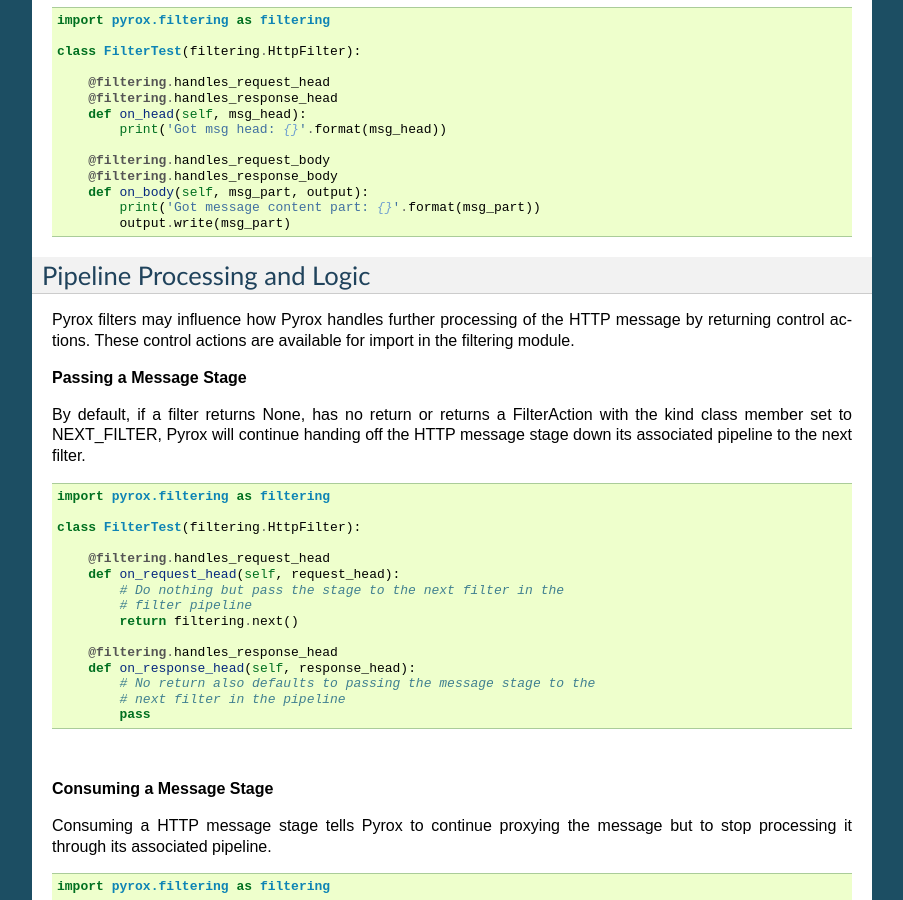
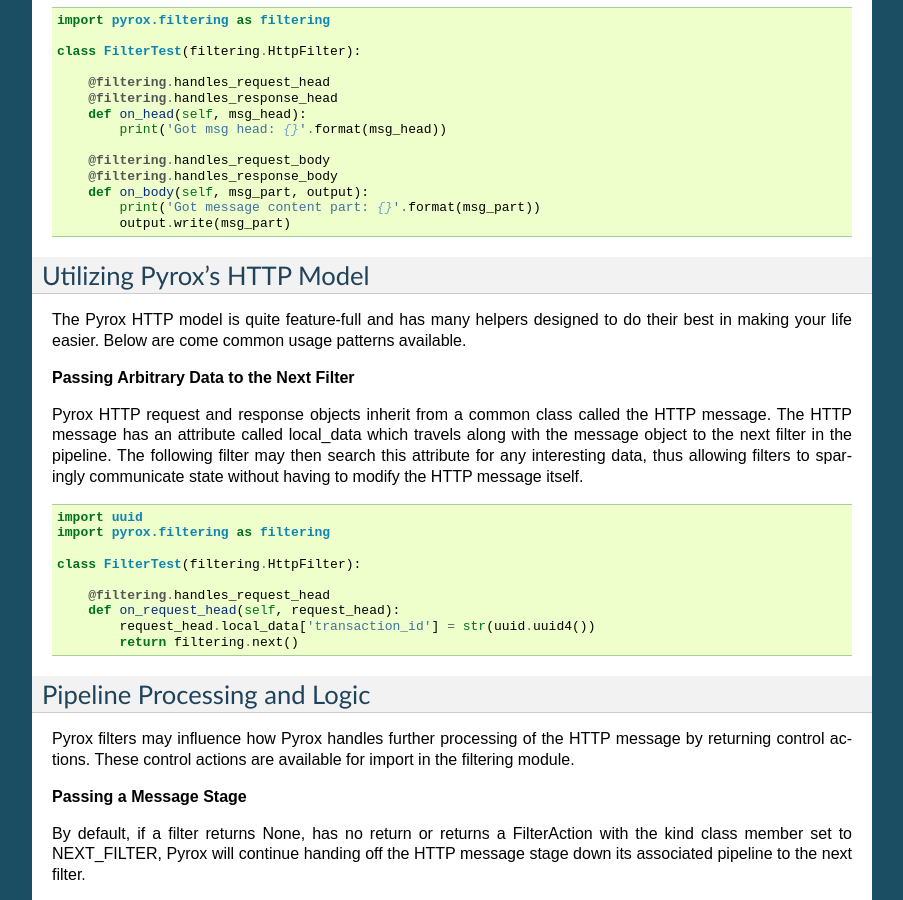
Before and after one commit to zinic/pyrox, a Sphinx documentation site: the page built from docs/usage.rst, in a window 1280 px wide and 900 px high, scrolled down 1294 px. Shown: the whole window, without its empty margins (198-1101 px from the left). Built offline with Sphinx 7.4.7, drawn with Linux system fonts in a browser that asks for light colours; the version number could not be read and is left out; some of the changed text lies outside the part shown.

Commit message:
finishing up the release

```diff
--- a/docs/installing.rst
+++ b/docs/installing.rst
@@ -7,7 +7,7 @@
 Download the correct .deb file for your architecture.
 
 * Debian Wheezy (No Link Available Yet)
-* `Ubuntu 12.04 LTS <http://166.78.244.178/pool/squeeze/main/p/pyrox/pyrox_0.3.5_amd64.deb>`_
+* `Ubuntu 12.04 LTS <http://166.78.244.178/pool/squeeze/main/p/pyrox/pyrox_0.4.0_amd64.deb>`_
 
 ::
 
--- a/docs/usage.rst
+++ b/docs/usage.rst
@@ -96,6 +96,35 @@
         def on_body(self, msg_part, output):
             print('Got message content part: {}'.format(msg_part))
             output.write(msg_part)
+
+
+Utilizing Pyrox's HTTP Model
+~~~~~~~~~~~~~~~~~~~~~~~~~~~~
+
+The Pyrox HTTP model is quite feature-full and has many helpers designed to
+do their best in making your life easier. Below are come common usage
+patterns available.
+
+**Passing Arbitrary Data to the Next Filter**
+
+Pyrox HTTP request and response objects inherit from a common class called
+the HTTP message. The HTTP message has an attribute called local_data which
+travels along with the message object to the next filter in the pipeline.
+The following filter may then search this attribute for any interesting
+data, thus allowing filters to sparingly communicate state without having
+to modify the HTTP message itself.
+
+::
+
+    import uuid
+    import pyrox.filtering as filtering
+
+    class FilterTest(filtering.HttpFilter):
+
+        @filtering.handles_request_head
+        def on_request_head(self, request_head):
+            request_head.local_data['transaction_id'] = str(uuid.uuid4())
+            return filtering.next()
 
 
 Pipeline Processing and Logic
```
Also changed, not shown: 1 other file.
